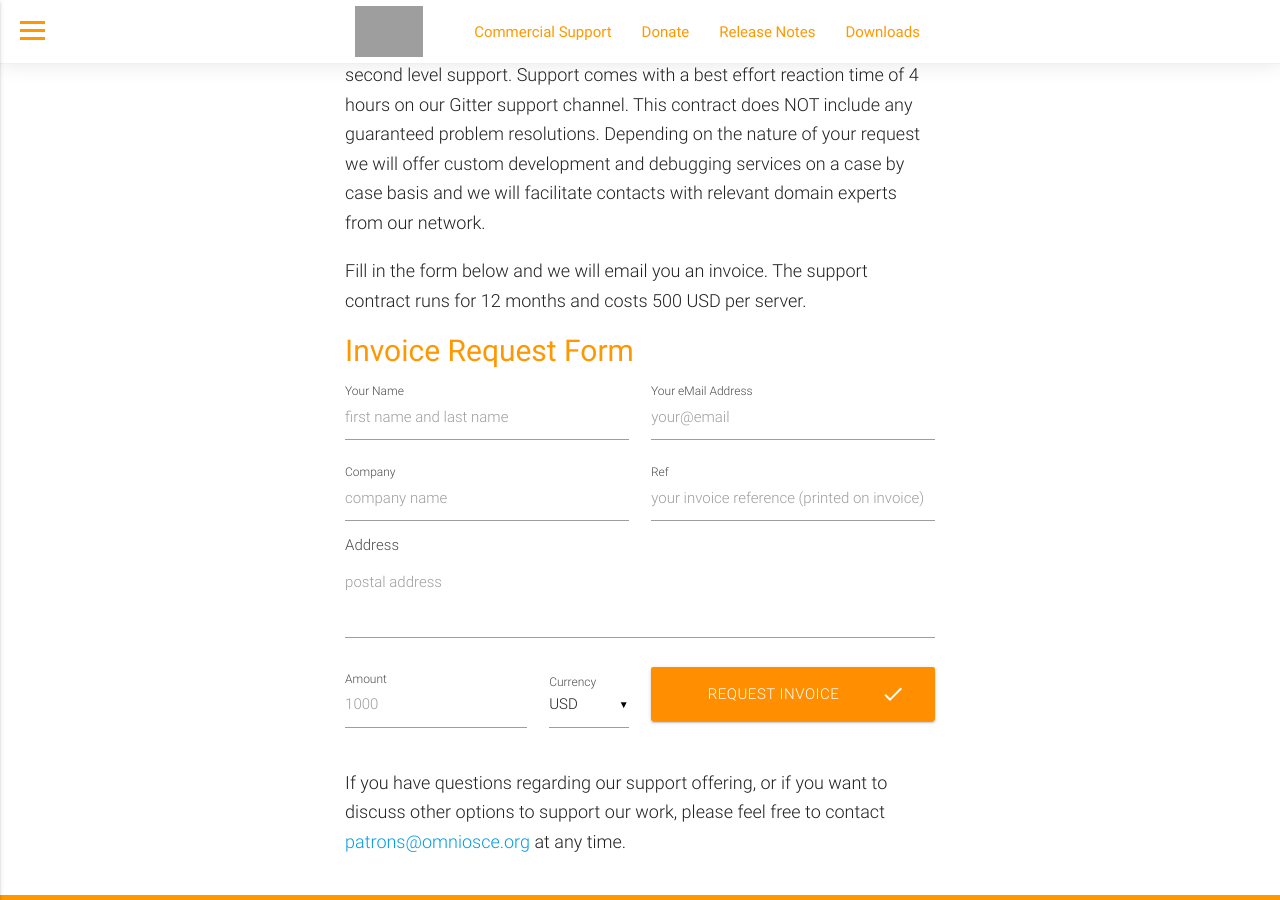
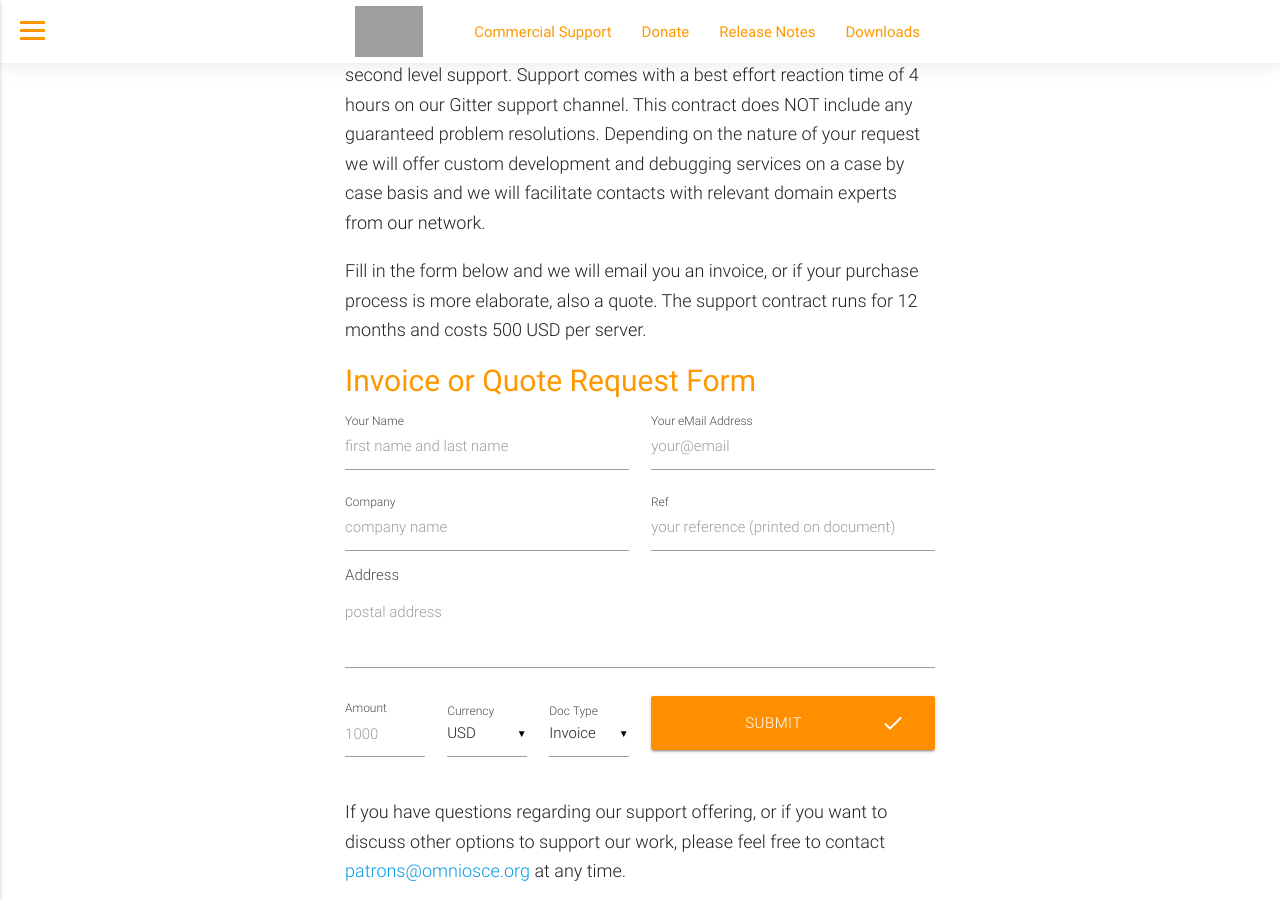
Before and after one commit to omniosorg/omniosorg.github.io, a Jekyll site: the page built from invoice.md, in a window 1280 px wide and 900 px high, scrolled down 319 px. Built offline with Jekyll 4.4.1, drawn with Linux system fonts in a browser that asks for light colours; grey boxes are pictures that could not be loaded.

Commit message:
add invoice type

```diff
--- a/invoice.md
+++ b/invoice.md
@@ -21,13 +21,14 @@ problem resolutions.  Depending on the nature of your request we will offer
 custom development and debugging services on a case by case basis and we
 will facilitate contacts with relevant domain experts from our network.
 
-Fill in the form below and we will email you an invoice. The support contract
-runs for 12 months and costs 500 USD per server.
+Fill in the form below and we will email you an invoice, or if your purchase
+process is more elaborate, also a quote.  The support contract runs for 12
+months and costs 500 USD per server.
 
 
 <form id="invoice-form">
 
-<h2>Invoice Request Form</h2>
+<h2>Invoice or Quote Request Form</h2>
 
 <div class="row">
 <div class="input-field col s12 m6">
@@ -43,14 +44,14 @@ runs for 12 months and costs 500 USD per server.
     <label for="name">Company</label>
 </div>
 <div class="input-field col s12 m6">
-    <input placeholder="your invoice reference (printed on invoice)" name="ref" id="ref_fld" type="text" class="validate">
+    <input placeholder="your reference (printed on document)" name="ref" id="ref_fld" type="text" class="validate">
     <label for="name">Ref</label>
 </div>
 <div class="input-field col s12">
     <textarea placeholder="postal address" name="address" id="address_fld" class="materialize-textarea validate"></textarea>
     <label for="address">Address</label>
 </div>
-<div class="input-field col s8 m4">
+<div class="input-field col s8 m2">
     <input placeholder="1000" name="amount" id="amount_fld" type="text" class="validate">
     <label>Amount</label>
 </div>
@@ -63,9 +64,16 @@ runs for 12 months and costs 500 USD per server.
     </select>
     <label>Currency</label>
 </div>
-<div class="col s12 m6">
+<div class="input-field col s4 m3 l2">
+    <select id="type_fld">
+      <option value="invoice">Invoice</option>
+      <option value="quote">Quote</option>
+    </select>
+    <label>Doc Type</label>
+</div>
+<div class="col s8 m5 l6">
     <button style="width: 100%" id="get-invoice" class="btn waves-effect waves-light btn-large" type="submit" name="action"><i class="material-icons
-right">done</i>Request Invoice</button>
+right">done</i>Submit</button>
 </div>
 </div>
 </form>
@@ -77,7 +85,7 @@ right">done</i>Request Invoice</button>
        e.preventDefault();
        var data = {};
        ['name','company','address',
-        'currency','amount','email','ref'].forEach(function(fld,i){
+        'currency','type','amount','email','ref'].forEach(function(fld,i){
 	   data[fld] = jQuery('#' + fld + '_fld').val();
        });
        jQuery.ajax('https://apps.omniosce.org/invoice/request', {
```
